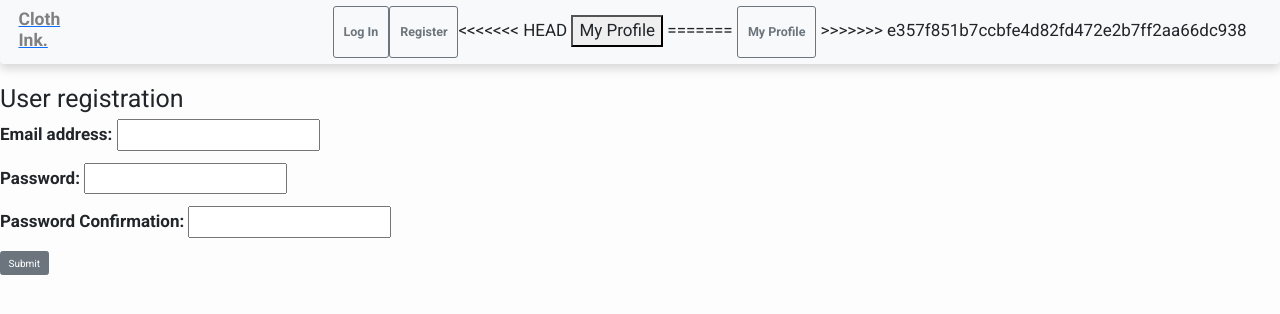
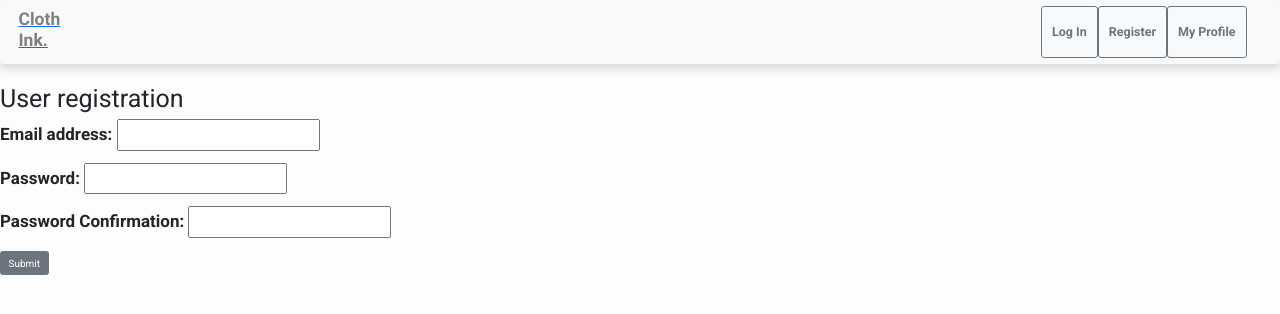
Before and after one commit to DanielGall500/cloth-ink, a Django app: page /register/ in a window 1280 px wide. Shown: the top 314 px of the page. Run offline with Django 3.2, Linux system fonts and the light colour scheme; some libraries are stand-ins or nearby versions.

Commit message:
minor change

```diff
--- a/clothink/service/templates/service/base.html
+++ b/clothink/service/templates/service/base.html
@@ -74,17 +74,8 @@
                             role="button" href="{% url 'login:user_registration' %}">Register</a>
                         </li>
                         <li class="nav-item">
-<<<<<<< HEAD
-                            <button method="post" type="submit" onclick="location.href='{% url 'userprofile:profile_auth' %}'">My Profile</button>
-                            <!--<form method="post" class="btn btn-outline-secondary btn-lg font-weight-bold text-black post-form" href="%  url 'userprofile:profile_auth' %}">
-                                My Profile
-                            </form>-->
-                            <!--<a class="btn btn-outline-secondary btn-lg font-weight-bold text-black"
-                            href="% url 'userprofile:profile_auth' %}">My Profile</a>-->
-=======
                             <a class="btn btn-outline-secondary btn-lg font-weight-bold text-black"
                             role="button" href="{% url 'userprofile:profile_auth' %}">My Profile</a>
->>>>>>> e357f851b7ccbfe4d82fd472e2b7ff2aa66dc938
                         </li>
                     </ul>
                 </div>
```
